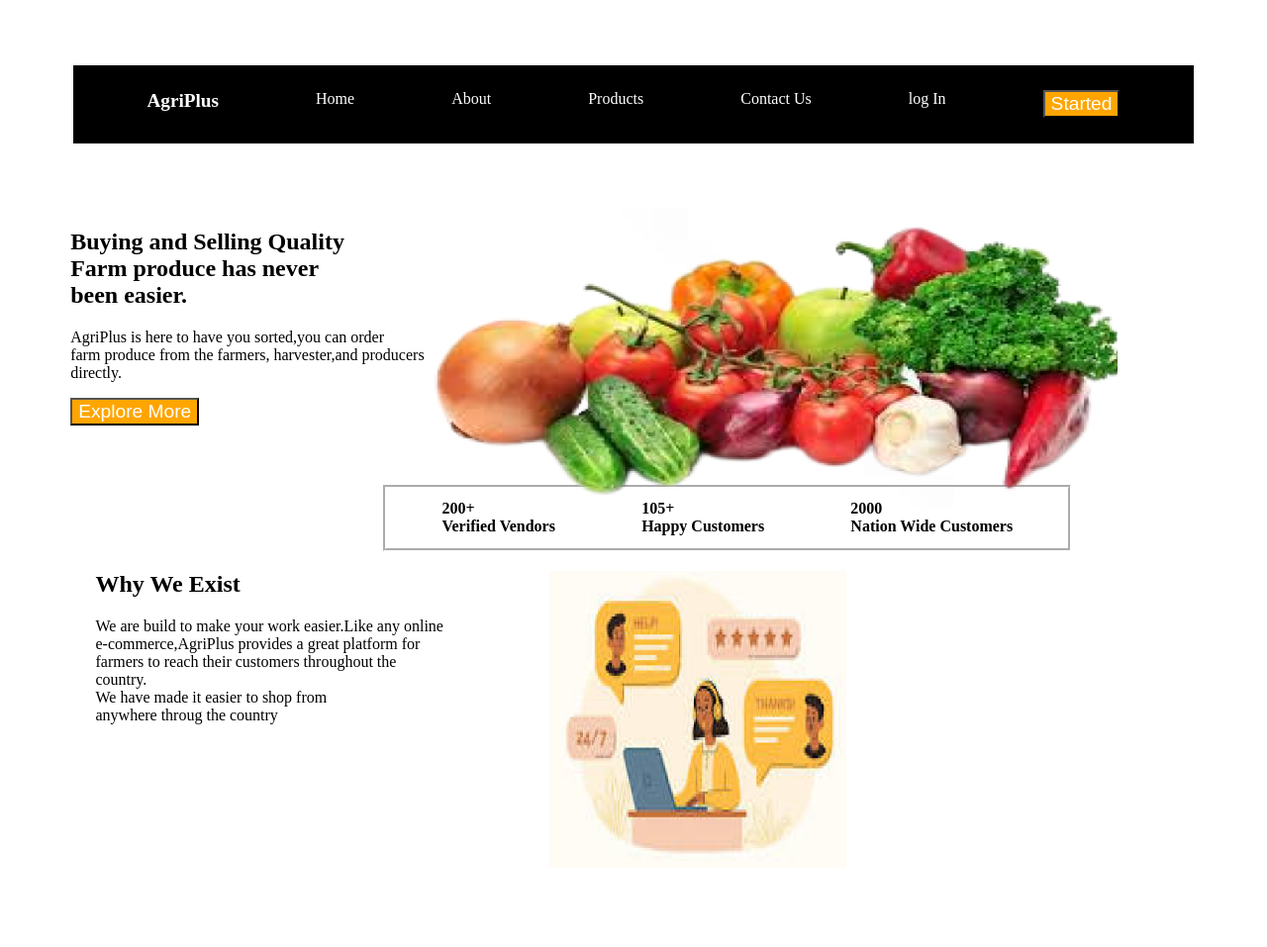
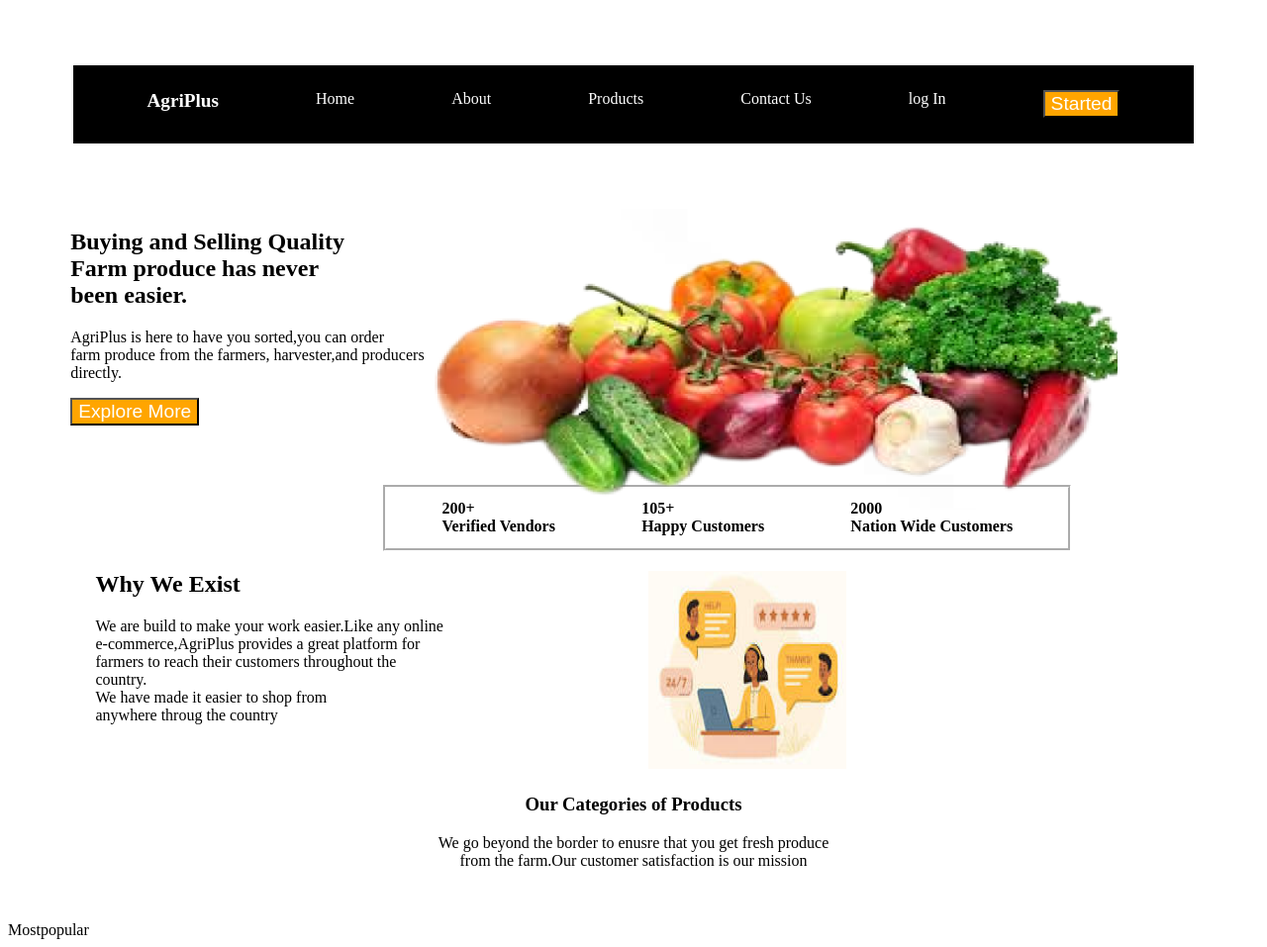
Before and after one commit to bryant-kanda/AgriPlus-Website, a plain HTML site: page index.html in a window 1280 px wide. Shown: the whole page at 99% size. Before the commit the page ends 881 px from the top, so only its background shows below. Drawn offline with Linux system fonts and the light colour scheme.

Commit message:
create paragraph for part five

```diff
--- a/index.css
+++ b/index.css
@@ -29,3 +29,4 @@ button{background-color: orange;
 .part3{margin-left: 7%;
     max-width: 60%;}
 #image3{float: right;}
+.part4{text-align:center;}
--- a/index.html
+++ b/index.html
@@ -30,12 +30,24 @@
        <div>2000<br>Nation Wide Customers</div>
     </div>
     <section class="part3">
-        <div img id="image3"><img src="./Assets/image 3.png" alt="" height="300" width="300"></div>
+        <div img id="image3"><img src="./Assets/image 3.png" alt="" height="200" width="200"></div>
         <h2>Why We Exist</h2>
         <p>We are build to make your work easier.Like any online<br>e-commerce,AgriPlus provides a great platform for<br>farmers to reach their customers throughout the<br>
             country.<br>We have made it easier to shop from<br>anywhere throug the country</p>
     </section>
-
+    <br>
+    <br>
+   <section class="part4"
+        <div>
+           <h3>Our Categories of Products</h3>
+           <p>We go beyond the border to enusre that you get fresh produce<br>
+            from the farm.Our customer satisfaction is our mission</p>
+        </div>
+    </section>
+    <br>
+    <br>
+    <section class="part5"
+    <h4>Mostpopular</h4>
 
 
 </body>
```
